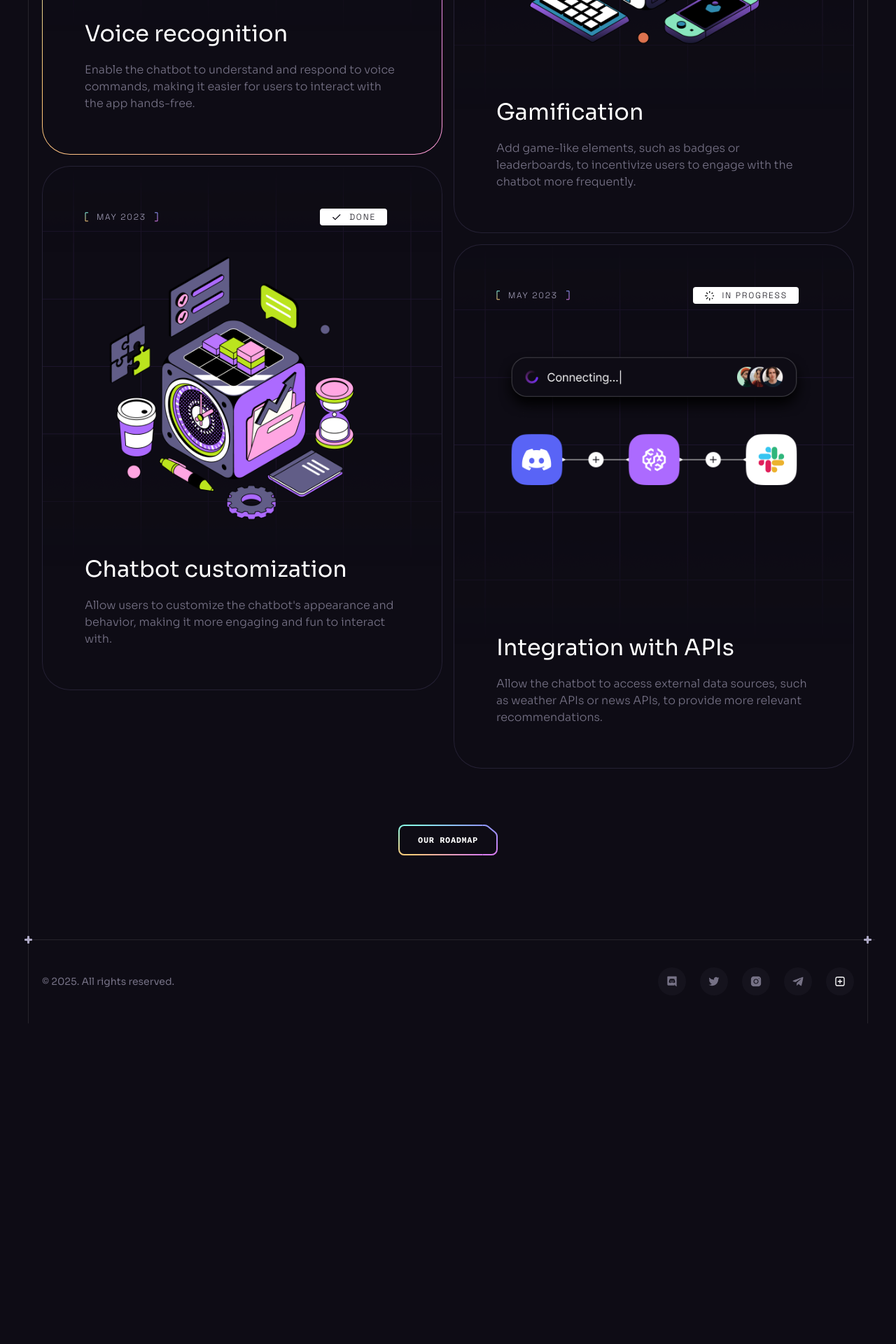
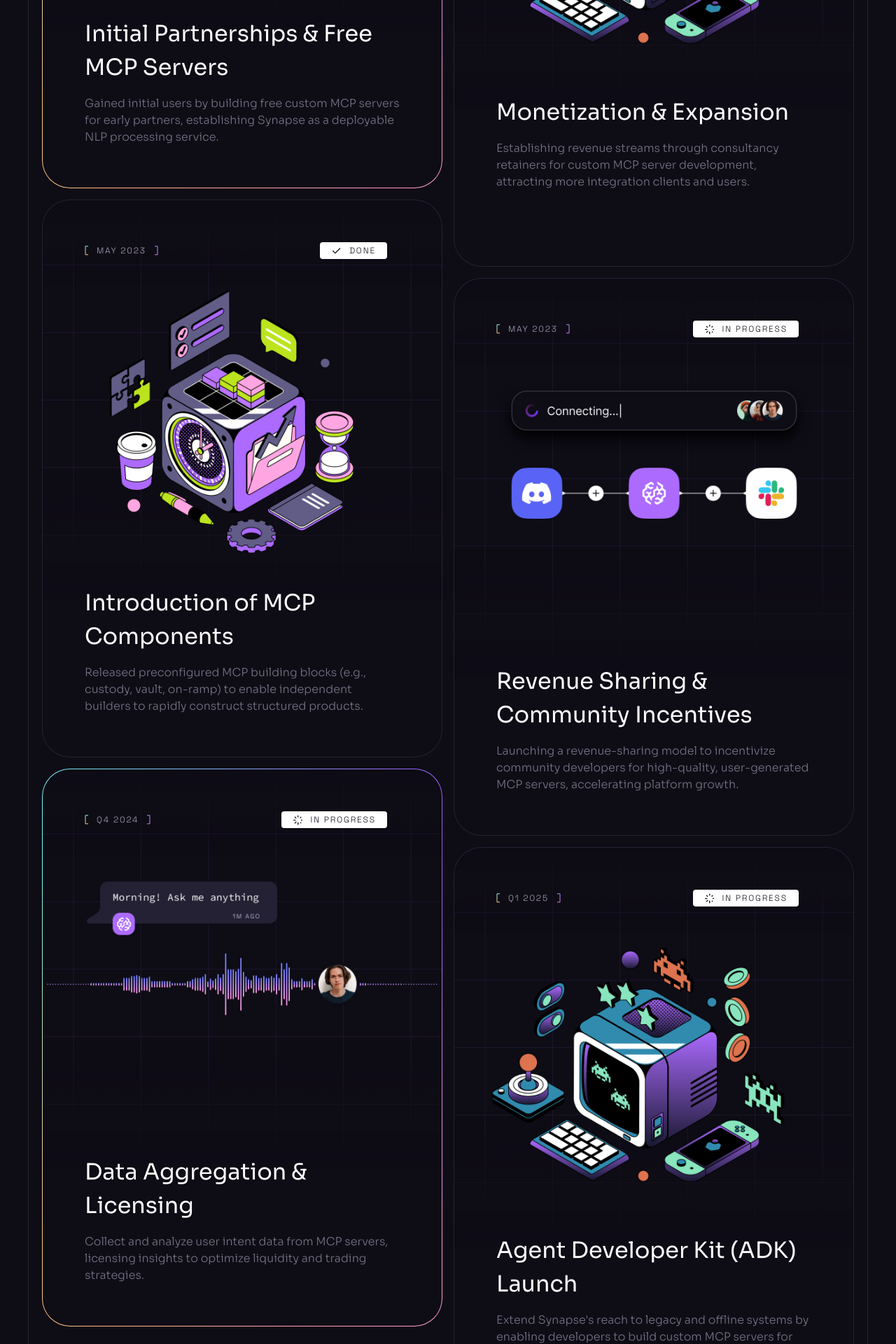
Before and after one commit to shakstzy/synapse, a React (Vite) app: page / in a window 1280 px wide. Shown: the part 8500-10420 px from the top of the page at 70% size. Before the commit the page ends 9962 px from the top, so only its background shows below. Built offline with nearby package versions, Linux system fonts and the light colour scheme.

Commit message:
Refactor Collaboration component for improved animation and layout; update roadmap entries with new titles and descriptions to reflect project progress and future plans.

```diff
--- a/src/components/Collaboration.jsx
+++ b/src/components/Collaboration.jsx
@@ -43,13 +43,20 @@ const Collaboration = () => {
                   <img src={check} width={24} height={24} alt="check" />
                   <h6 className="body-2 ml-5">{item.title}</h6>
                 </div>
-                {expanded === item.id && (
-                  <div className="transition-all duration-[900ms] ease-in-out overflow-hidden mt-3" style={{opacity: expanded === item.id ? 1 : 0, maxHeight: expanded === item.id ? '10rem' : '0', transitionProperty: 'opacity, max-height'}}>
-                    <p className="body-2 text-n-4">
+
+                <div
+                  className="grid transition-all duration-700 ease-in-out"
+                  style={{
+                    gridTemplateRows: expanded === item.id ? "1fr" : "0fr",
+                    opacity: expanded === item.id ? 1 : 0,
+                  }}
+                >
+                  <div className="overflow-hidden">
+                    <p className="body-2 text-n-4 pt-4">
                       {item.description}
                     </p>
                   </div>
-                )}
+                </div>
               </li>
             ))}
           </ul>
--- a/src/constants/index.js
+++ b/src/constants/index.js
@@ -122,8 +122,8 @@ export const brainwaveServicesIcons = [
 export const roadmap = [
   {
     id: "0",
-    title: "Voice recognition",
-    text: "Enable the chatbot to understand and respond to voice commands, making it easier for users to interact with the app hands-free.",
+    title: "Initial Partnerships & Free MCP Servers",
+    text: "Gained initial users by building free custom MCP servers for early partners, establishing Synapse as a deployable NLP processing service.",
     date: "May 2023",
     status: "done",
     imageUrl: roadmap1,
@@ -131,27 +131,44 @@ export const roadmap = [
   },
   {
     id: "1",
-    title: "Gamification",
-    text: "Add game-like elements, such as badges or leaderboards, to incentivize users to engage with the chatbot more frequently.",
+    title: "Monetization & Expansion",
+    text: "Establishing revenue streams through consultancy retainers for custom MCP server development, attracting more integration clients and users.",
     date: "May 2023",
     status: "progress",
     imageUrl: roadmap2,
   },
   {
     id: "2",
-    title: "Chatbot customization",
-    text: "Allow users to customize the chatbot's appearance and behavior, making it more engaging and fun to interact with.",
+    title: "Introduction of MCP Components",
+    text: "Released preconfigured MCP building blocks (e.g., custody, vault, on-ramp) to enable independent builders to rapidly construct structured products.",
     date: "May 2023",
     status: "done",
     imageUrl: roadmap3,
   },
   {
     id: "3",
-    title: "Integration with APIs",
-    text: "Allow the chatbot to access external data sources, such as weather APIs or news APIs, to provide more relevant recommendations.",
+    title: "Revenue Sharing & Community Incentives",
+    text: "Launching a revenue-sharing model to incentivize community developers for high-quality, user-generated MCP servers, accelerating platform growth.",
     date: "May 2023",
     status: "progress",
     imageUrl: roadmap4,
+  },
+  {
+    id: "4",
+    title: "Data Aggregation & Licensing",
+    text: "Collect and analyze user intent data from MCP servers, licensing insights to optimize liquidity and trading strategies.",
+    date: "Q4 2024",
+    status: "progress",
+    imageUrl: roadmap1,
+    colorful: true,
+  },
+  {
+    id: "5",
+    title: "Agent Developer Kit (ADK) Launch",
+    text: "Extend Synapse's reach to legacy and offline systems by enabling developers to build custom MCP servers for systems without public APIs.",
+    date: "Q1 2025",
+    status: "progress",
+    imageUrl: roadmap2,
   },
 ];
 
```
